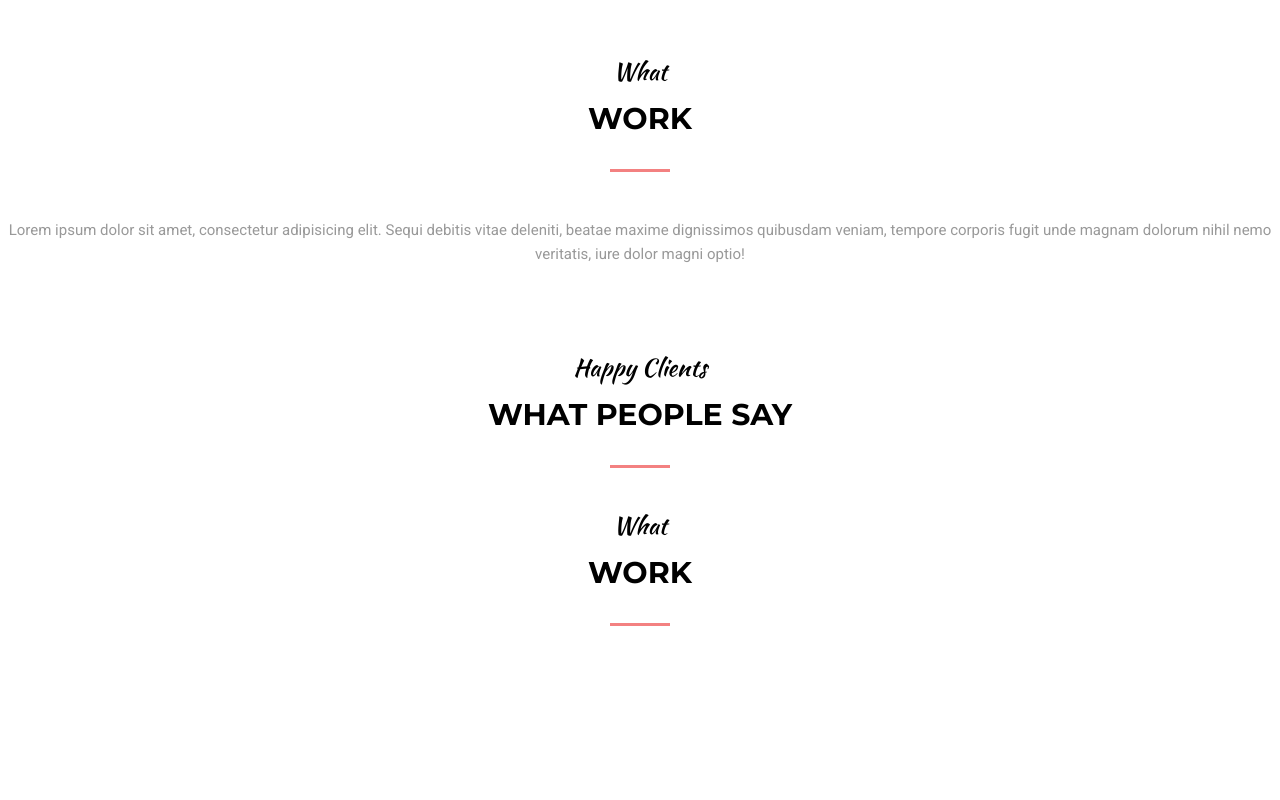
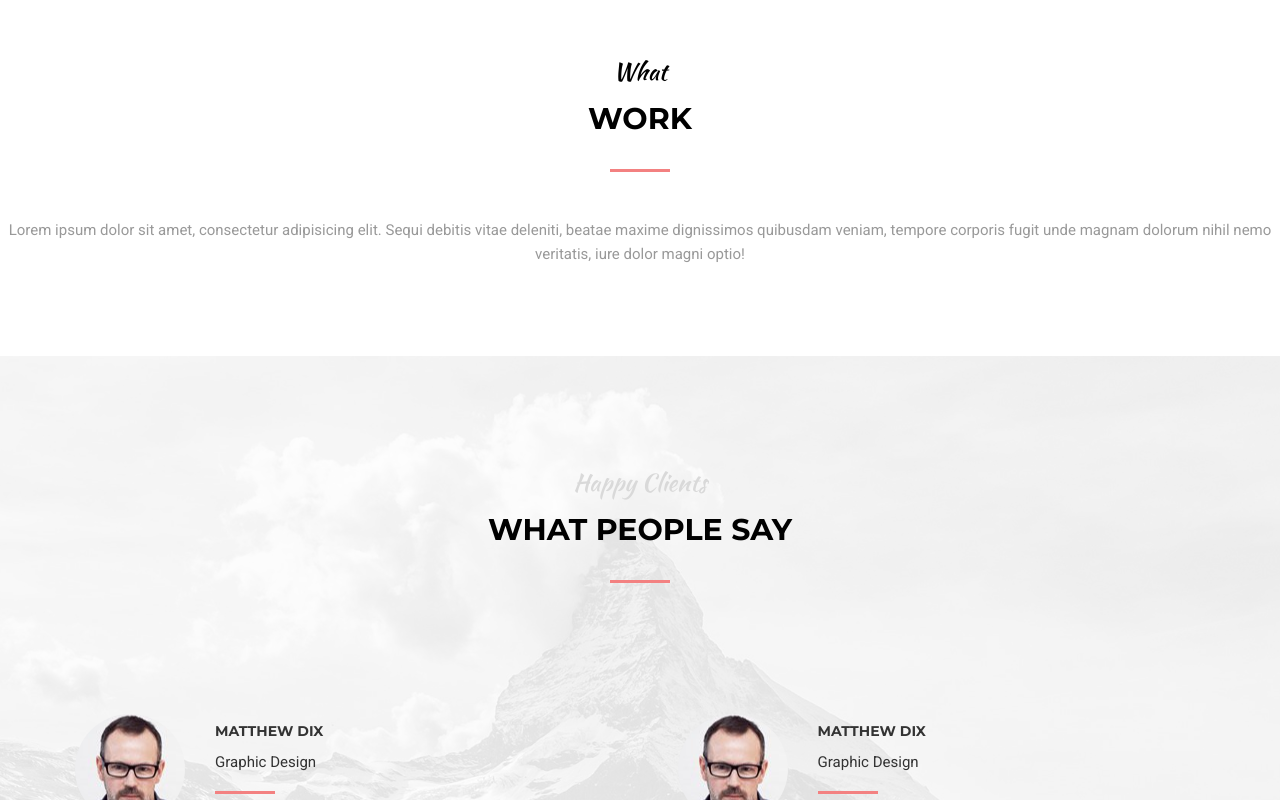
Before and after one commit to YuliPolishchuk/MOGO, a website: page src/index.html in a window 1280 px wide. Shown: the part 2000-2800 px from the top of the page. Before the commit the page ends 2672 px from the top, so only its background shows below. Drawn offline with nearby package versions, Linux system fonts and the light colour scheme.

Commit message:
Beta version of section comments

```diff
--- a/src/css/style.css
+++ b/src/css/style.css
@@ -24,6 +24,7 @@ html {
   line-height: 1.5rem;
   color: #000000;
   text-transform: capitalize;
+  z-index: 999;
 }
 
 .title__bold {
@@ -76,6 +77,29 @@ html {
   background-color: #f8f8f8;
 }
 
+.back--images {
+  z-index: 0;
+  position: relative;
+  background-repeat: no-repeat;
+  background-position: top;
+  background-size: cover;
+}
+
+.back--images::before {
+  z-index: 0;
+  position: absolute;
+  content: "";
+  top: 0;
+  left: 0;
+  right: 0;
+  bottom: 0;
+  background-color: rgba(255, 255, 255, 0.85);
+}
+
+.back--clients {
+  background-image: url("../img/Layer-53.jpg");
+}
+
 .slider {
   display: flex;
   justify-content: center;
@@ -120,3 +144,128 @@ html {
   width: 60px;
   background: #f38181;
 }
+
+.comments {
+  padding: 85px 35px 0;
+  display: flex;
+  flex-direction: row;
+  flex-wrap: wrap;
+}
+
+@media screen and (max-width: 576px) {
+  .comments {
+    padding: 35px 5px;
+  }
+}
+
+.comments__item {
+  flex-grow: 1;
+  margin-right: 75px;
+  margin-bottom: 60px;
+  flex-basis: 400px;
+  z-index: 999;
+  display: flex;
+  flex-wrap: no-wrap;
+}
+
+@media screen and (max-width: 992px) {
+  .comments__item {
+    flex-basis: 350px;
+    margin-right: 35px;
+  }
+}
+
+@media screen and (max-width: 576px) {
+  .comments__item {
+    margin-right: 0;
+  }
+}
+
+.comments__item:nth-child(2n) {
+  margin-right: 0;
+}
+
+.comments__pic {
+  flex-basis: 110px;
+  flex-grow: 0;
+  width: 110px;
+  height: 110px;
+  border-radius: 50%;
+  background-repeat: no-repeat;
+}
+
+.comments__pic--dix {
+  background-image: url("../img/Layer-47.jpg");
+  background-position: 50% 10%;
+}
+
+.comments__block {
+  flex-basis: 0;
+  flex-grow: 1;
+  margin-left: 30px;
+  padding-top: 10px;
+  text-align: left;
+}
+
+@media screen and (max-width: 576px) {
+  .comments__block {
+    margin-left: 10px;
+  }
+}
+
+.comments__name {
+  font-size: 0.88rem;
+  line-height: 0.88rem;
+  font-family: "Montserrat", sans-serif;
+  margin-bottom: 12px;
+  text-transform: uppercase;
+  color: #333333;
+}
+
+@media screen and (max-width: 576px) {
+  .comments__name {
+    font-size: 0.7rem;
+    line-height: 0.7rem;
+  }
+}
+
+.comments__position {
+  position: relative;
+  font-size: 0.94rem;
+  line-height: 1.5rem;
+  font-family: "Roboto", sans-serif;
+  margin-bottom: 43px;
+  text-transform: capitalize;
+  color: #333333;
+}
+
+.comments__position::after {
+  position: absolute;
+  content: "";
+  left: 0;
+  bottom: -20px;
+  width: 60px;
+  height: 3px;
+  background-color: #f38181;
+}
+
+@media screen and (max-width: 320px) {
+  .comments__position {
+    font-size: 0.75rem;
+    line-height: 1.25rem;
+  }
+}
+
+.comments__text {
+  font-size: 0.94rem;
+  line-height: 1.5rem;
+  font-family: "Roboto", sans-serif;
+  color: #333333;
+}
+
+@media screen and (max-width: 320px) {
+  .comments__text {
+    font-size: 0.75rem;
+    line-height: 1.25rem;
+  }
+}
--- a/src/index.html
+++ b/src/index.html
@@ -165,19 +165,51 @@
 
     <section id="clients">
 <!-- Сергей -->
+      <div class="back back--images back--clients">
+
+          <div class="wrap">
             <div class="title">
               <p class="title__italic">Happy clients</p>
               <h2 class="title__bold">What people say</h2>
             </div>
 
-      <div>
-        <!-- 4 блока с картинкой и текстом. Отзывы клиентов -->
-        <div class="comments"></div>
-        <div class="comments"></div>
-        <div class="comments"></div>
-        <div class="comments"></div>
+            <div class="comments">
+              <div class="comments__item">
+                <div class="comments__pic comments__pic--dix"></div>
+                <div class="comments__block">
+                  <h3 class="comments__name">Matthew Dix</h3>
+                  <p class="comments__position">Graphic Design</p>
+                  <p class="comments__text">Lorem ipsum dolor sit amet, consectetur adipisicing elit. A dicta voluptates ad repudiandae voluptas commodi, rerum, odit, mollitia iusto vero sapiente aliquam eius, quae reiciendis ipsam architecto et libero hic!</p>
+                </div>
+              </div>
+              <div class="comments__item">
+                <div class="comments__pic comments__pic--dix"></div>
+                <div class="comments__block">
+                  <h3 class="comments__name">Matthew Dix</h3>
+                  <p class="comments__position">Graphic Design</p>
+                  <p class="comments__text">Lorem ipsum dolor sit amet, consectetur adipisicing elit. A dicta voluptates ad repudiandae voluptas commodi, rerum, odit, mollitia iusto vero sapiente aliquam eius, quae reiciendis ipsam architecto et libero hic!</p>
+                </div>
+              </div>
+              <div class="comments__item">
+                <div class="comments__pic comments__pic--dix"></div>
+                <div class="comments__block">
+                  <h3 class="comments__name">Matthew Dix</h3>
+                  <p class="comments__position">Graphic Design</p>
+                  <p class="comments__text">Lorem ipsum dolor sit amet, consectetur adipisicing elit. A dicta voluptates ad repudiandae voluptas commodi, rerum, odit, mollitia iusto vero sapiente aliquam eius, quae reiciendis ipsam architecto et libero hic!</p>
+                </div>
+              </div>
+              <div class="comments__item">
+                <div class="comments__pic comments__pic--dix"></div>
+                <div class="comments__block">
+                  <h3 class="comments__name">Matthew Dix</h3>
+                  <p class="comments__position">Graphic Design</p>
+                  <p class="comments__text">Lorem ipsum dolor sit amet, consectetur adipisicing elit. A dicta voluptates ad repudiandae voluptas commodi, rerum, odit, mollitia iusto vero sapiente aliquam eius, quae reiciendis ipsam architecto et libero hic!</p>
+                </div>
+              </div>
+            </div>
           </div>
 
+      </div>
     </section>
 
     <section id="blog">
--- a/src/scss/_back.scss
+++ b/src/scss/_back.scss
@@ -2,4 +2,28 @@
   &--grey {
     background-color: $background-grey;
   }
+
+  &--images {
+    z-index: 0;
+    position: relative;
+    background-repeat: no-repeat;
+    background-position: top;
+    background-size: cover;
+
+    &::before {
+      z-index: 0;
+      position: absolute;
+      content: "";
+      top: 0;
+      left: 0;
+      right: 0;
+      bottom: 0;
+      background-color: rgba(255,255,255,0.85);
+    }
+  }
+
+  &--clients {
+    background-image: url("../img/Layer-53.jpg");
+  }
+
 }
--- /dev/null
+++ b/src/scss/_comments.scss
@@ -0,0 +1,115 @@
+.comments {
+  padding: 85px 35px 0;
+  display: flex;
+  flex-direction: row;
+  flex-wrap: wrap;
+
+  @media screen and (max-width: $xs) {
+    padding: 35px 5px;
+  }
+
+  &__item {
+    flex-grow: 1;
+    margin-right: 75px;
+    margin-bottom: 60px;
+    flex-basis: 400px;
+    z-index: 999;
+    display: flex;
+    flex-wrap: no-wrap;
+
+    @media screen and (max-width: $m) {
+      flex-basis: 350px;
+      margin-right: 35px;
+    }
+
+    @media screen and (max-width: $xs) {
+      margin-right: 0;
+    }
+
+    &:nth-child(2n) {
+      margin-right: 0;
+    }
+  }
+
+  &__pic {
+    flex-basis: 110px;
+    flex-grow: 0;
+    width: 110px;
+    height: 110px;
+    border-radius: 50%;
+    background-repeat: no-repeat;
+
+    &--dix {
+      background-image: url("../img/Layer-47.jpg");
+      background-position: 50% 10%;
+    }
+  }
+
+  &__block {
+    flex-basis: 0;
+    flex-grow: 1;
+    margin-left: 30px;
+    padding-top: 10px;
+    text-align: left;
+
+    @media screen and (max-width: $xs) {
+      margin-left: 10px;
+    }
+  }
+
+  &__name {
+    font-size: 0.88rem;
+    line-height: 0.88rem;
+
+    font-family: $bold-family;
+    margin-bottom: 12px;
+    text-transform: uppercase;
+    color: $color-lightblack;
+
+    @media screen and (max-width: $xs) {
+      font-size: 0.7rem;
+      line-height: 0.7rem;
+    }
+
+  }
+
+  &__position {
+    position: relative;
+    font-size: 0.94rem;
+    line-height: 1.5rem;
+
+    font-family: $roboto-family;
+    margin-bottom: 43px;
+    text-transform: capitalize;
+    color: $color-lightblack;
+
+    &::after {
+      position: absolute;
+      content: "";
+      left: 0;
+      bottom: -20px;
+      width: 60px;
+      height: 3px;
+      background-color: $color-red;
+    }
+
+    @media screen and (max-width: 320px) {
+      font-size: 0.75rem;
+      line-height: 1.25rem;
+    }
+  }
+
+  &__text {
+    font-size: 0.94rem;
+    line-height: 1.5rem;
+
+    font-family: $roboto-family;
+    color: $color-lightblack;
+
+    @media screen and (max-width: 320px) {
+      font-size: 0.75rem;
+      line-height: 1.25rem;
+    }
+  }
+
+}
--- a/src/scss/_title.scss
+++ b/src/scss/_title.scss
@@ -7,6 +7,7 @@
     line-height: 1.5rem;
     color: $color-black;
     text-transform: capitalize;
+    z-index: 999;
   }
 
   &__bold {
--- a/src/scss/_variables.scss
+++ b/src/scss/_variables.scss
@@ -8,3 +8,10 @@ $color-red: #f38181;
 $par-color: #999999;
 $color-sky: #95e1d3;
 $color-black: #000000;
+$color-lightblack: #333333;
+
+$xs: 576px;
+$s: 768px;
+$m: 992px;
+$l: 1200px;
+$xl: 1800px;
--- a/src/scss/main.scss
+++ b/src/scss/main.scss
@@ -3,8 +3,9 @@
 @import "wrap";
 @import "title";
 
-@import 'header';
-@import 'back';
-@import 'slider';
+@import "header";
+@import "back";
+@import "slider";
 
 @import "stat";
+@import "comments";
```
Also changed, not shown: src/scss/MAGNIFYING GLASS.svg (deleted), src/scss/SHOPPING CART.svg (deleted). Lines whose indentation alone changed are shown as unchanged.
